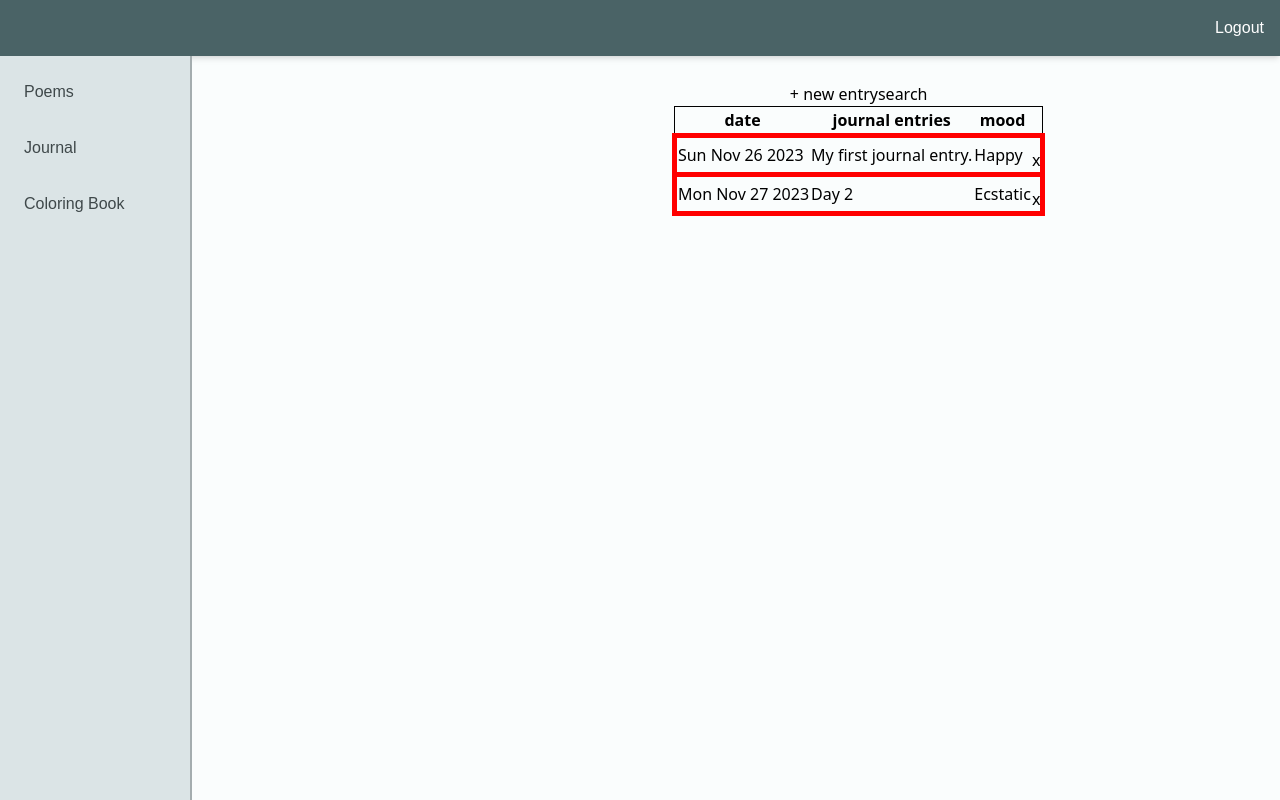
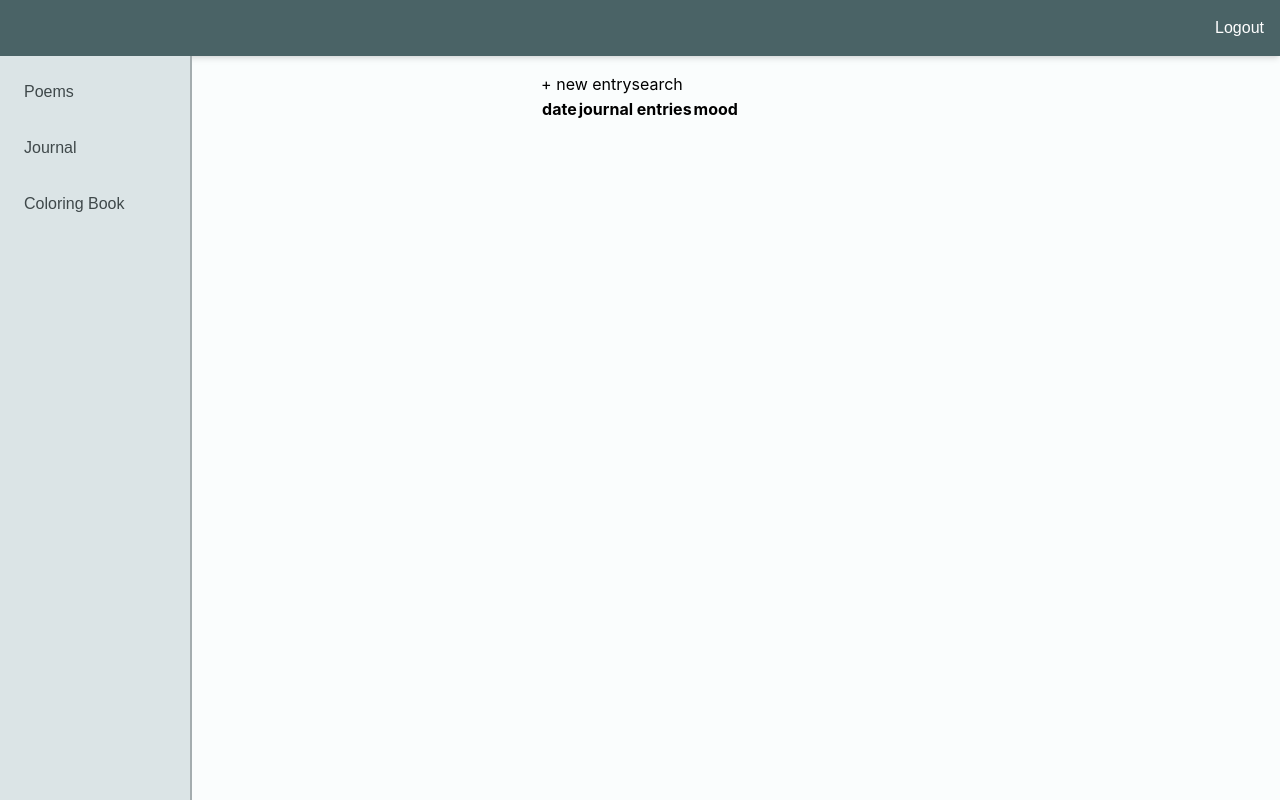
Before and after one commit to Breathr-LLC/breathr, a React (Create React App) app: page /journal in a window 1280 px wide. Built offline with nearby package versions, Linux system fonts and the light colour scheme.

Commit message:
Added Journal components

```diff
--- a/src/components/DatePicker.js
+++ b/src/components/DatePicker.jsx
@@ -1,3 +1,4 @@
+import React from 'react';
 import { AdapterDayjs } from "@mui/x-date-pickers/AdapterDayjs";
 import { LocalizationProvider } from "@mui/x-date-pickers/LocalizationProvider";
 import { DatePicker } from "@mui/x-date-pickers/DatePicker";
--- a/src/components/Journal.jsx
+++ b/src/components/Journal.jsx
@@ -1,21 +1,16 @@
-// import {useState} from 'react';
+import React from 'react';
 import { Link } from 'react-router-dom';
 import JournalRow from './JournalRow';
-import journalEntryData from '../journalEntryData';
-import journalCSS from '../journalCSS.css';
 
 export default function Journal() {
+// const journalRows = journalEntryData.map((entry) => (
+//   <JournalRow className="journal--container"
+//     key={entry.entry_id}
+//     {...entry}
+//   />
+// ))
 
-// const [userEntries, setUserEntries] = useState([]);
-
-const journalRows = journalEntryData.map((entry) => (
-  <JournalRow className="journal--container"
-    key={entry.entry_id}
-    {...entry}
-  />
-))
-
-
+let journalRows;
 
     return (
       <div className="journal">
@@ -24,7 +19,6 @@ const journalRows = journalEntryData.map((entry) => (
               <button>search</button>
           </nav>
           <table className="journal--table">
-            {/* <caption>My Journal Entries</caption> */}
             <thead className="journal--header">
               <tr>
                 <th>date</th>
@@ -39,4 +33,3 @@ const journalRows = journalEntryData.map((entry) => (
       </div>
     );
   }
-  // {journalRows}
--- a/src/components/JournalEntry.jsx
+++ b/src/components/JournalEntry.jsx
@@ -1,7 +1,6 @@
 import React, { useState } from "react";
 import DatePicker from './DatePicker';
 import Picker from "emoji-picker-react";
-import journalCSS from '../journalCSS.css';
 
 export default function JournalEntry(props) {
 
--- a/src/components/JournalRow.jsx
+++ b/src/components/JournalRow.jsx
@@ -1,4 +1,4 @@
-import journalCSS from '../journalCSS.css';
+import React from 'react';
 
 export default function JournalRow(props) {
     const {
--- a/src/index.js
+++ b/src/index.js
@@ -1,8 +1,9 @@
 import React from 'react';
 import ReactDOM from 'react-dom/client';
 import { GoogleOAuthProvider } from '@react-oauth/google';
+import './index.css';
 import './App.css';
-import App from './App.js';
+import App from './App';
 
 const root = ReactDOM.createRoot(document.getElementById('root'));
 root.render(
--- a/src/journalCSS.css
+++ /dev/null
@@ -1,44 +0,0 @@
-.journal {
-    display: flex;
-    flex-direction: column;
-    align-items: center;
-}
-
-.journal--table {
-    border: 1px solid #000;
-    border-radius: 10px;
-}
-
-th {
-    border-bottom: 1px solid #000;
-}
-
-.journalRow-container {
-    border: 5px solid red;
-    /* background-color: red; */
-}
-
-.entry--header {
-    display: flex;
-    justify-content: space-evenly;
-    align-items: top;
-}
-
-.entry--main {
-    display: flex;
-    flex-direction: column;
-    align-items: center;
-}
-
-.entry-title {
-    margin-top: 50px;
-}
-
-button {
-    margin-top: 10px;
-}
-
-.entry-body {
-    margin-top: 10px;
-    width: 700px;
-}
--- a/src/journalEntryData.js
+++ /dev/null
@@ -1,16 +0,0 @@
-export default [
-    {
-        entry_id: 1,
-        date: '11/26/2023',
-        title: "My first journal entry.",
-        body: 'I love journaling!',
-        mood: "Happy"
-    },
-    {
-        entry_id: 2,
-        date: '11/27/2023',
-        title: "Day 2",
-        body: 'I STILL love journaling! Journaling is the best ever!',
-        mood: "Ecstatic"
-    },
-]
```
